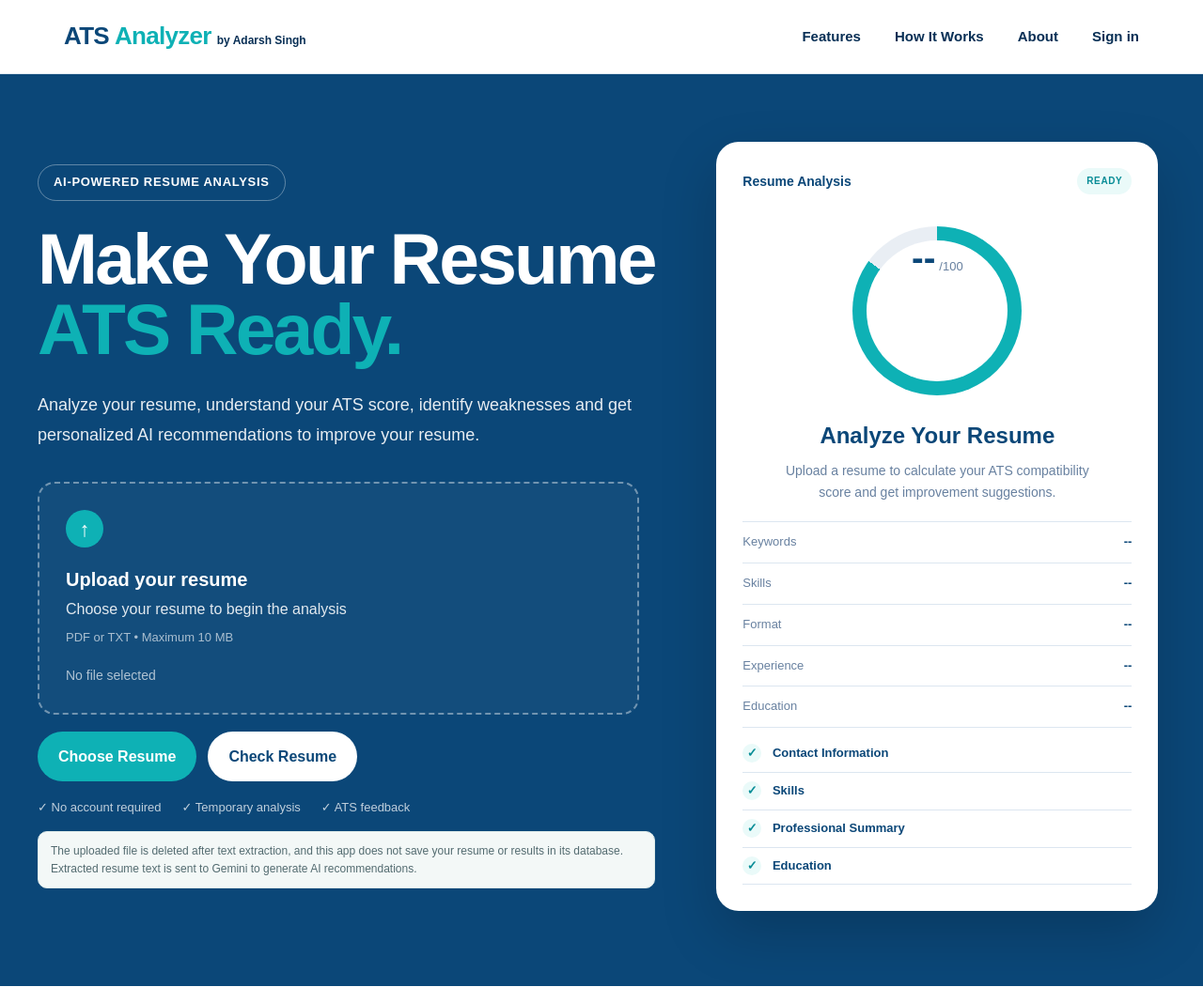
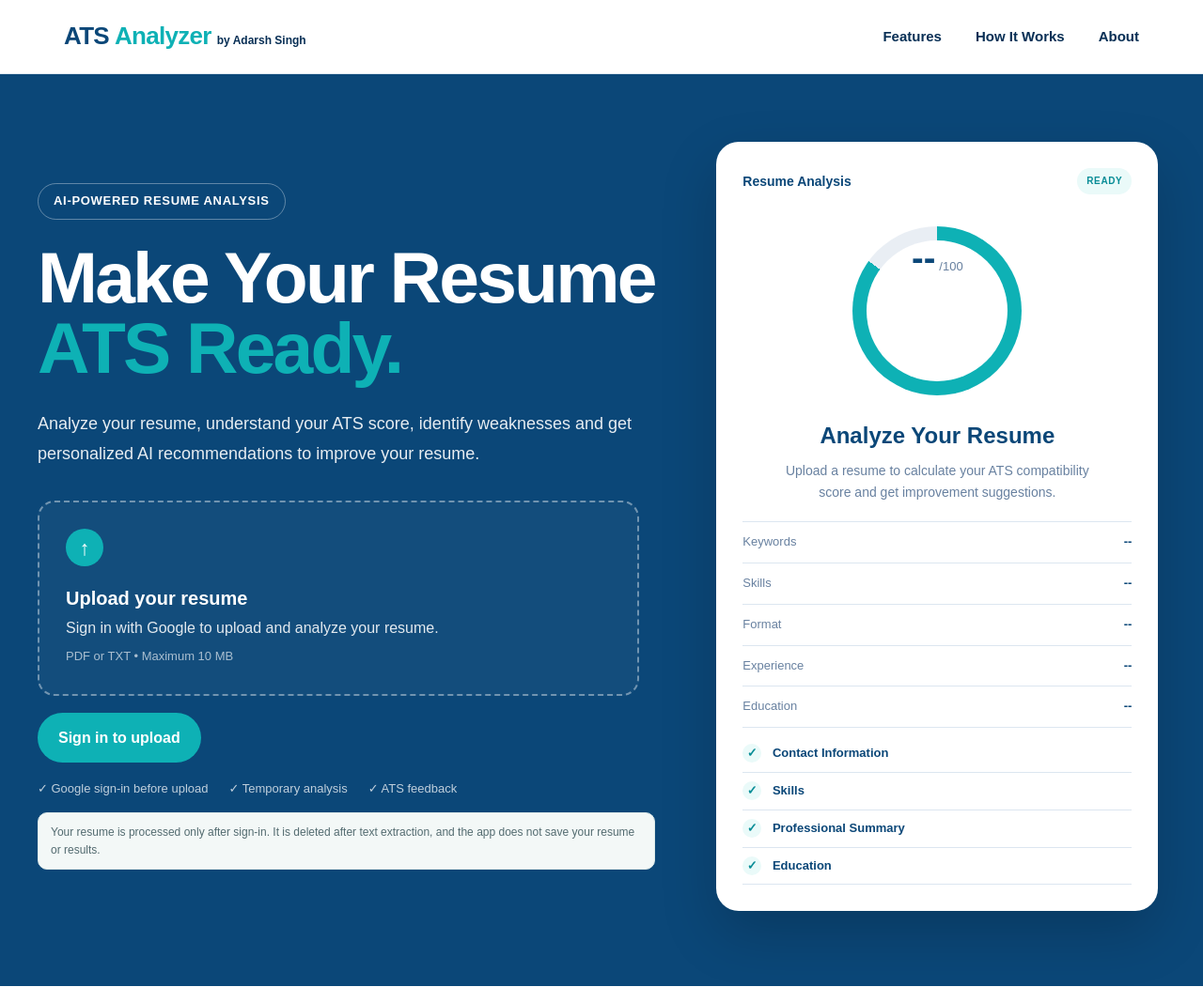
Before and after one commit to adarsh5060ti/ATS-Resume-Analyzer-DBMS, a Flask app: page / in a window 1280 px wide. Shown: the top 1051 px of the page at 94% size. Run offline with Flask 3, Linux system fonts and the light colour scheme; some libraries are stand-ins or nearby versions.

Commit message:
Show homepage before Google sign-in

```diff
--- a/app.py
+++ b/app.py
@@ -137,7 +137,9 @@ def protect_post_requests():
 
 @app.before_request
 def require_login_for_resume_analysis():
-    if LOGIN_REQUIRED and request.endpoint in {"home", "analyze"} and not current_user.is_authenticated:
+    # Let anyone view the landing page. Require Google sign-in only when the
+    # resume is submitted for analysis; the file is not read before this gate.
+    if LOGIN_REQUIRED and request.endpoint == "analyze" and not current_user.is_authenticated:
         return redirect(url_for("login"))
 
 
--- a/templates/index.html
+++ b/templates/index.html
@@ -20,7 +20,6 @@
             <a href="#features">Features</a>
             <a href="#workflow">How It Works</a>
             <a href="#about">About</a>
-            <a href="{{ url_for('login') }}">Sign in</a>
         </nav>
     </div>
 </header>
@@ -46,6 +45,7 @@
                 your resume.
             </p>
 
+            {% if current_user.is_authenticated %}
             <form action="{{ url_for('analyze') }}"
                   method="POST"
                   enctype="multipart/form-data"
@@ -91,12 +91,29 @@
                 </div>
 
                 <div class="trust-row">
-                    <span>✓ No account required</span>
+                    <span>✓ Signed in with Google</span>
                     <span>✓ Temporary analysis</span>
                     <span>✓ ATS feedback</span>
                 </div>
                 <p class="privacy-note">The uploaded file is deleted after text extraction, and this app does not save your resume or results in its database. Extracted resume text is sent to Gemini to generate AI recommendations.</p>
             </form>
+            {% else %}
+            <div class="upload-box upload-login-prompt">
+                <div class="upload-icon">↑</div>
+                <h3>Upload your resume</h3>
+                <p>Sign in with Google to upload and analyze your resume.</p>
+                <span class="upload-note">PDF or TXT • Maximum 10 MB</span>
+            </div>
+            <div class="hero-actions">
+                <a class="btn btn-primary" href="{{ url_for('login') }}">Sign in to upload</a>
+            </div>
+            <div class="trust-row">
+                <span>✓ Google sign-in before upload</span>
+                <span>✓ Temporary analysis</span>
+                <span>✓ ATS feedback</span>
+            </div>
+            <p class="privacy-note">Your resume is processed only after sign-in. It is deleted after text extraction, and the app does not save your resume or results.</p>
+            {% endif %}
 
             {% if error %}
             <div class="error-message">
```
